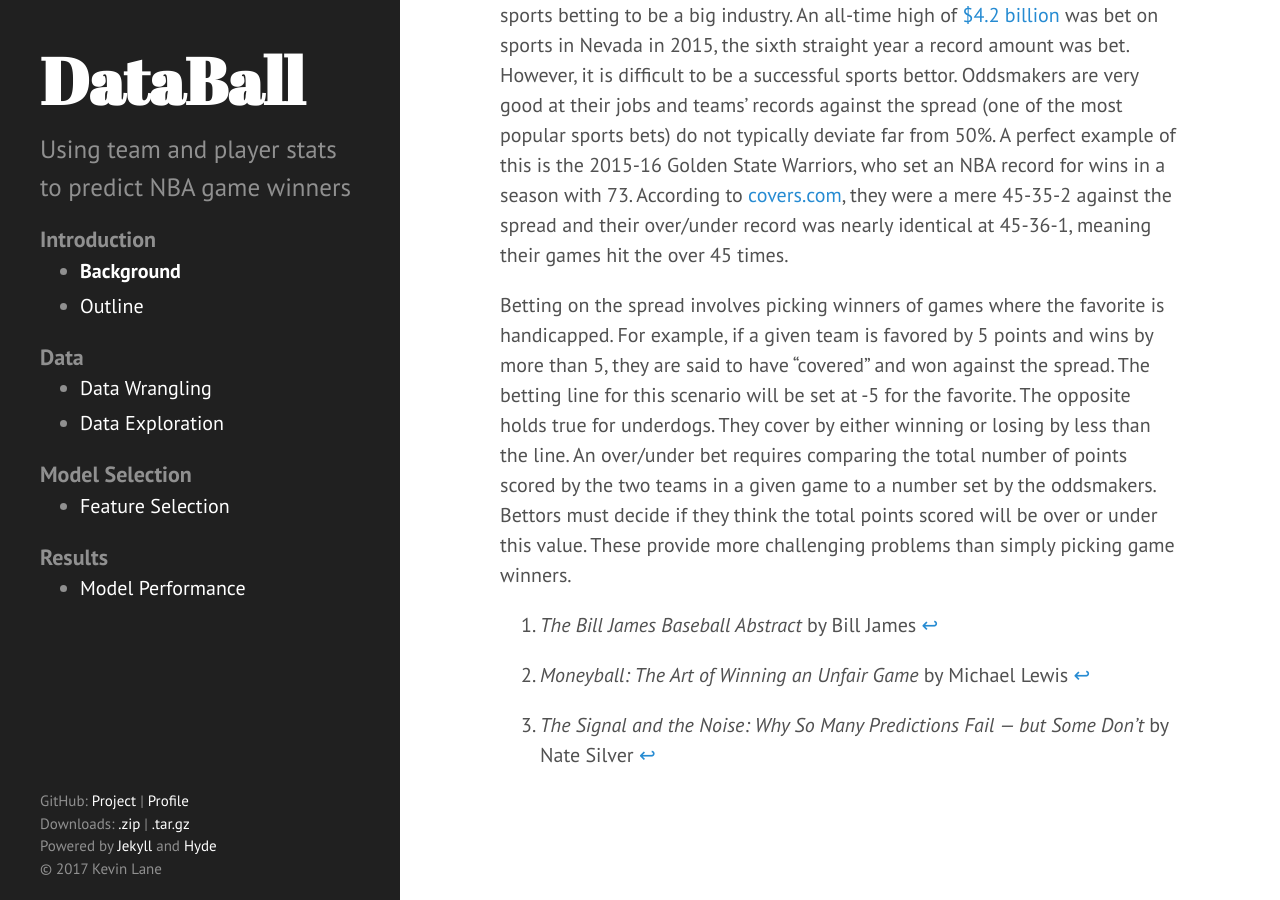
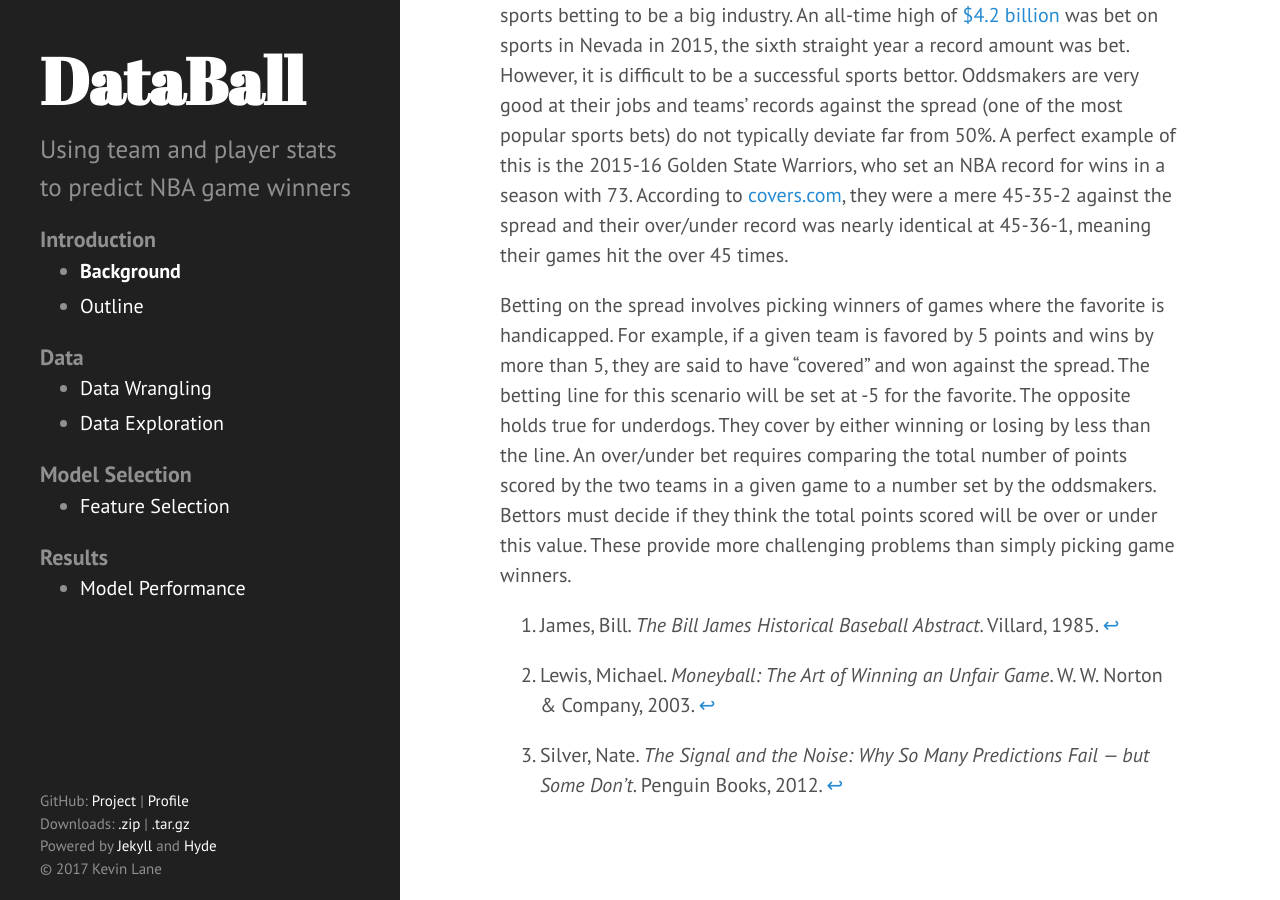
Before and after one commit to cedev935/databall-betting, a Jekyll site: the page built from docs/_pages/background.md, in a window 1280 px wide and 900 px high, scrolled down 2872 px. Built offline with Jekyll 4.4.1, drawn with Linux system fonts in a browser that asks for light colours.

Commit message:
Update citations

```diff
--- a/docs/_pages/background.md
+++ b/docs/_pages/background.md
@@ -34,8 +34,8 @@ The world of sports betting can be very lucrative for those that are skilled at
 
 Betting on the spread involves picking winners of games where the favorite is handicapped. For example, if a given team is favored by 5 points and wins by more than 5, they are said to have "covered" and won against the spread. The betting line for this scenario will be set at -5 for the favorite. The opposite holds true for underdogs. They cover by either winning or losing by less than the line. An over/under bet requires comparing the total number of points scored by the two teams in a given game to a number set by the oddsmakers. Bettors must decide if they think the total points scored will be over or under this value. These provide more challenging problems than simply picking game winners.
 
-[^1]: *The Bill James Baseball Abstract* by Bill James
+[^1]: James, Bill. *The Bill James Historical Baseball Abstract*. Villard, 1985.
 
-[^2]: *Moneyball: The Art of Winning an Unfair Game* by Michael Lewis
+[^2]: Lewis, Michael. *Moneyball: The Art of Winning an Unfair Game*. W. W. Norton & Company, 2003.
 
-[^3]: *The Signal and the Noise: Why So Many Predictions Fail --- but Some Don't* by Nate Silver
+[^3]: Silver, Nate. *The Signal and the Noise: Why So Many Predictions Fail --- but Some Don't*. Penguin Books, 2012.
```
Also changed, not shown: docs/_pages/data-wrangling.md (+4 -4 lines).
